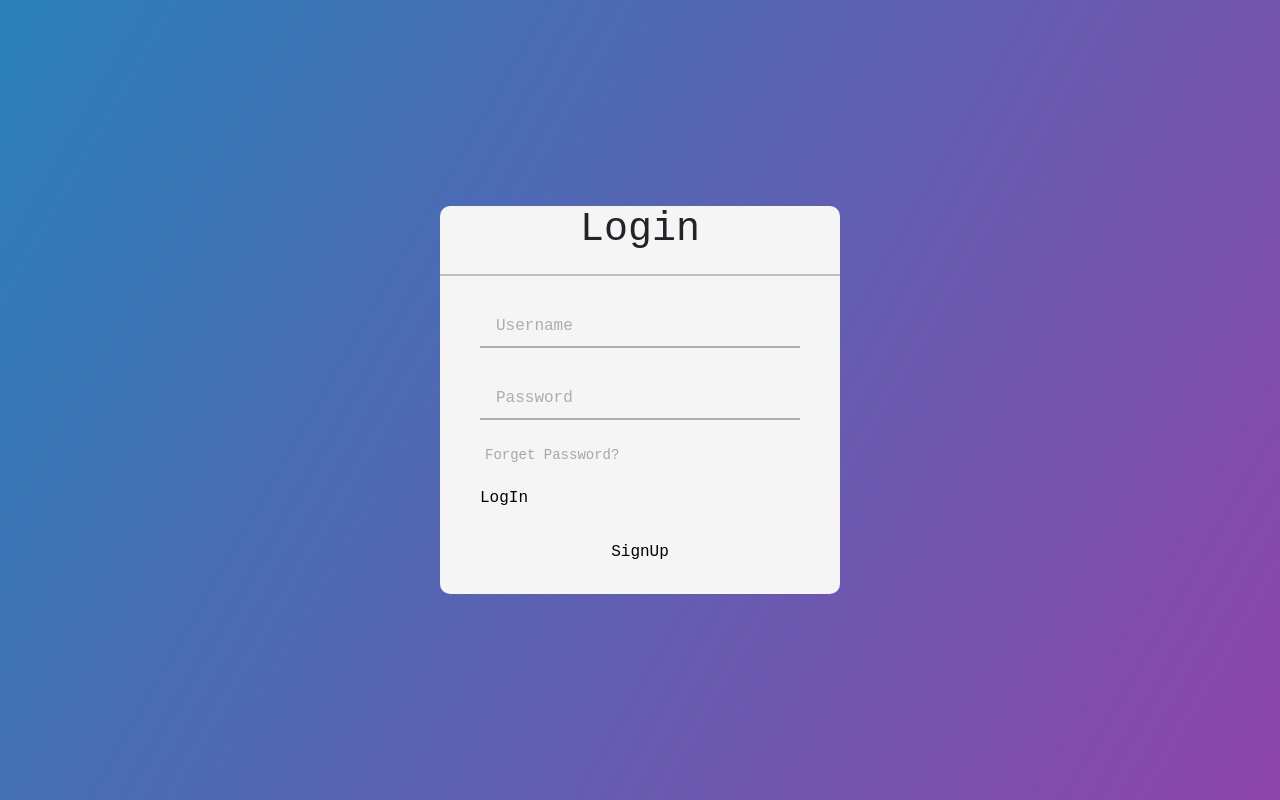
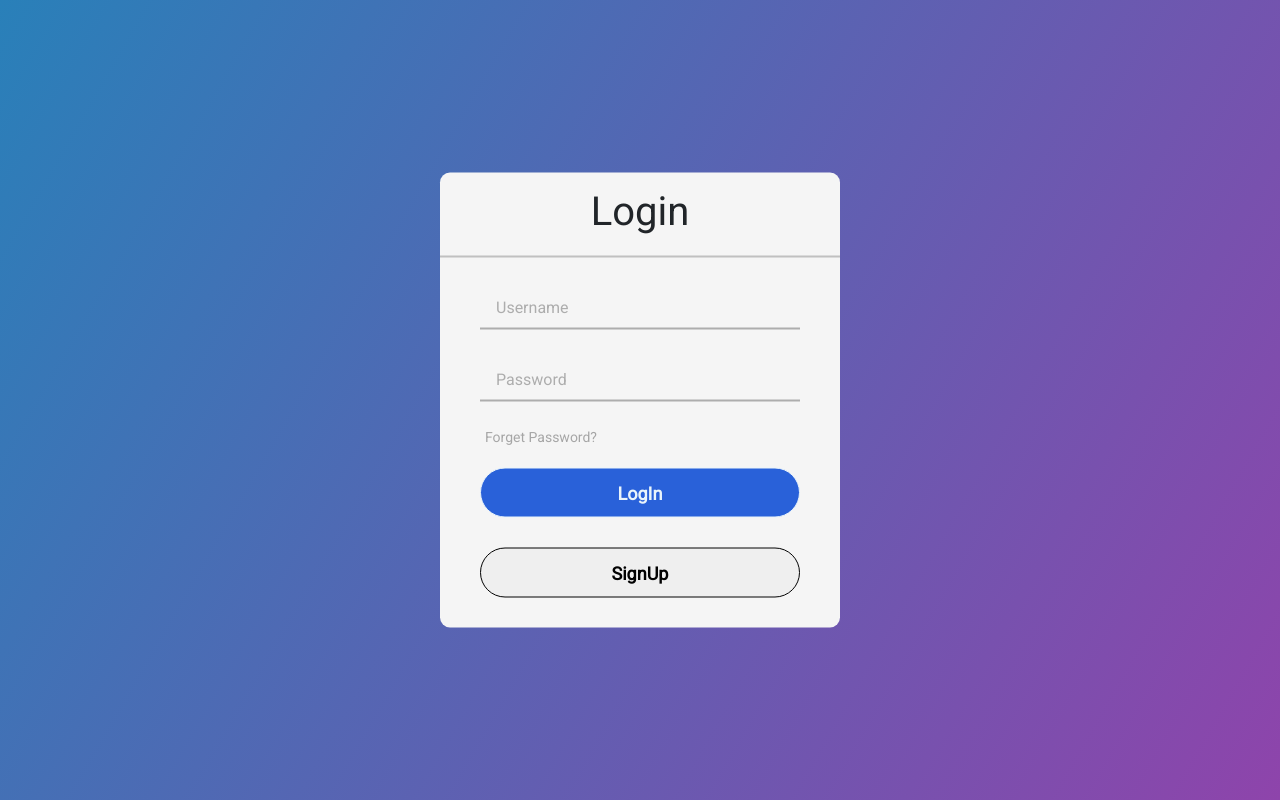
Before and after one commit to badmansp420/tracker, a React (Create React App) app: page / in a window 1280 px wide. Built offline with nearby package versions, Linux system fonts and the light colour scheme.

Commit message:
modify CSS & forms

```diff
--- a/public/index.html
+++ b/public/index.html
@@ -23,6 +23,9 @@
       work correctly both with client-side routing and a non-root public URL.
       Learn how to configure a non-root public URL by running `npm run build`.
     -->
+  <link rel="preconnect" href="https://fonts.googleapis.com">
+  <link rel="preconnect" href="https://fonts.gstatic.com" crossorigin>
+  <link href="https://fonts.googleapis.com/css2?family=Roboto&display=swap" rel="stylesheet">
   <title>React App</title>
 </head>
 
--- a/src/components/user_login.js
+++ b/src/components/user_login.js
@@ -42,7 +42,7 @@ export default function UserLogin() {
                     </div>
                     <LoginContext.Consumer>
                         {(context, setContext) =>  {
-                            return (<button type="button" name="submit" onClick={(event) => {
+                            return (<button type="button" id='login' name="submit" onClick={(event) => {
                                 console.log(email, password);
                                 context.setContext({
                                     login: {
@@ -57,7 +57,7 @@ export default function UserLogin() {
                         }
                     </LoginContext.Consumer>
                     <div className="signup">
-                        <button type='button' onClick={signuphandler}>SignUp</button>
+                        <button type='button' id='signup' onClick={signuphandler}>SignUp</button>
                     </div>
                     {/* submit script */}
 
@@ -107,8 +107,8 @@ export default function UserLogin() {
                                 <input type="text" className="form-control" id="exampleInputEmail1" aria-describedby="emailHelp" />
                             </div>
                             <button type="submit" className="btn btn-primary">Sign Up</button>
-                            <div className="mb-3" id="login">
-                                <p>If Already Have Account? <button type="button" onClick={loginhandler}> Log In</button></p>
+                            <div className="mb-3" id="loginbtn">
+                                <p id='loginfont'>If Already Have An Account? <button type="button" id='loginbtn' onClick={loginhandler}> Log In</button></p>
                             </div>
                         </form>
                     </div>
--- a/src/css/user_login.css
+++ b/src/css/user_login.css
@@ -1,7 +1,7 @@
 body {
     padding: 0%;
     margin: 0%;
-    font-family: monospace;
+    font-family: 'Roboto',sans-serif;
     background: linear-gradient(120deg, #2980b9, #8e44ab);
     height: 100vh;
     overflow: hidden;
@@ -19,7 +19,7 @@ body {
 
 .center h1 {
     text-align: center;
-    padding: 0 0 20px 0;
+    padding: 15px 0 20px 0;
     border-bottom: 2px solid silver;
 }
 
@@ -90,7 +90,7 @@ form .textfild {
     text-decoration: underline;
 }
 
-input[type="submit"] {
+#login {
     width: 100%;
     height: 50px;
     border: 1px solid;
@@ -103,7 +103,7 @@ input[type="submit"] {
     outline: none;
 }
 
-input[type="submit"]:hover {
+#login:hover {
     border-color: #2961d9;
     transition: .5s;
 }
@@ -116,10 +116,35 @@ input[type="submit"]:hover {
     color: #858181;
 
 }
-button[type="button"]{
+#signup{
     /* margin-right: 20px; */
-    text-align: center;
+    width: 100%;
+    height: 50px;
+    border: 1px solid;
+    border-radius: 25px;
+    font-size: 18px;
+    color: #020202;
+    font-weight: 700;
+    cursor: pointer;
     outline: none;
+}
+#signup:hover{
+    background: rgb(173, 175, 176);
+    transition: .3s;
+}
+#loginfont{
+    font-size: 12px;
+    color: #868181;
+}
+#loginbtn{
     background: none;
+    outline: none;
     border: none;
+    font-size: 15px;
+    color: #868181;
 }
+#loginbtn:hover{
+    color: #020202;
+    transition: .3s;
+
+}
```
